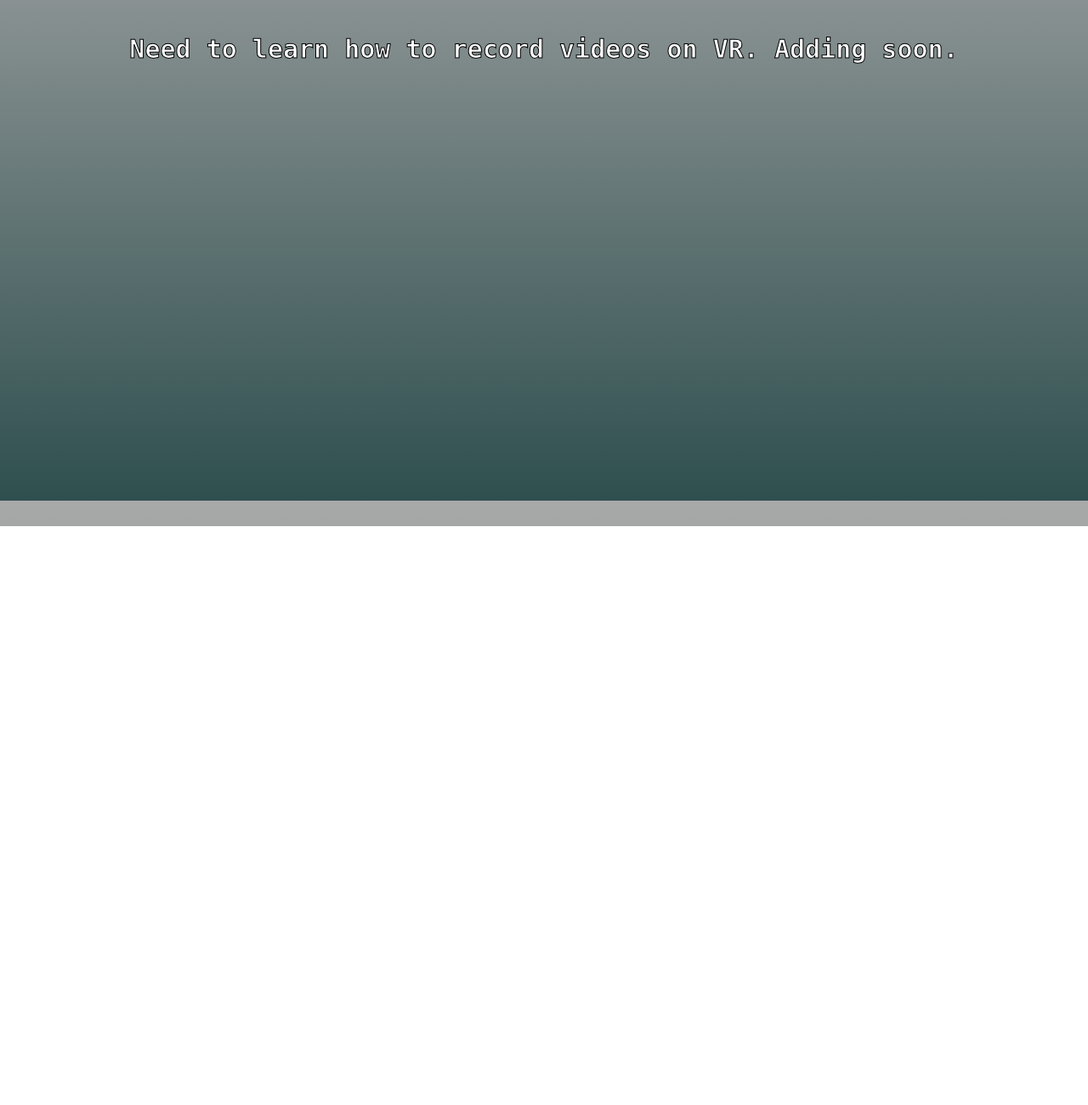
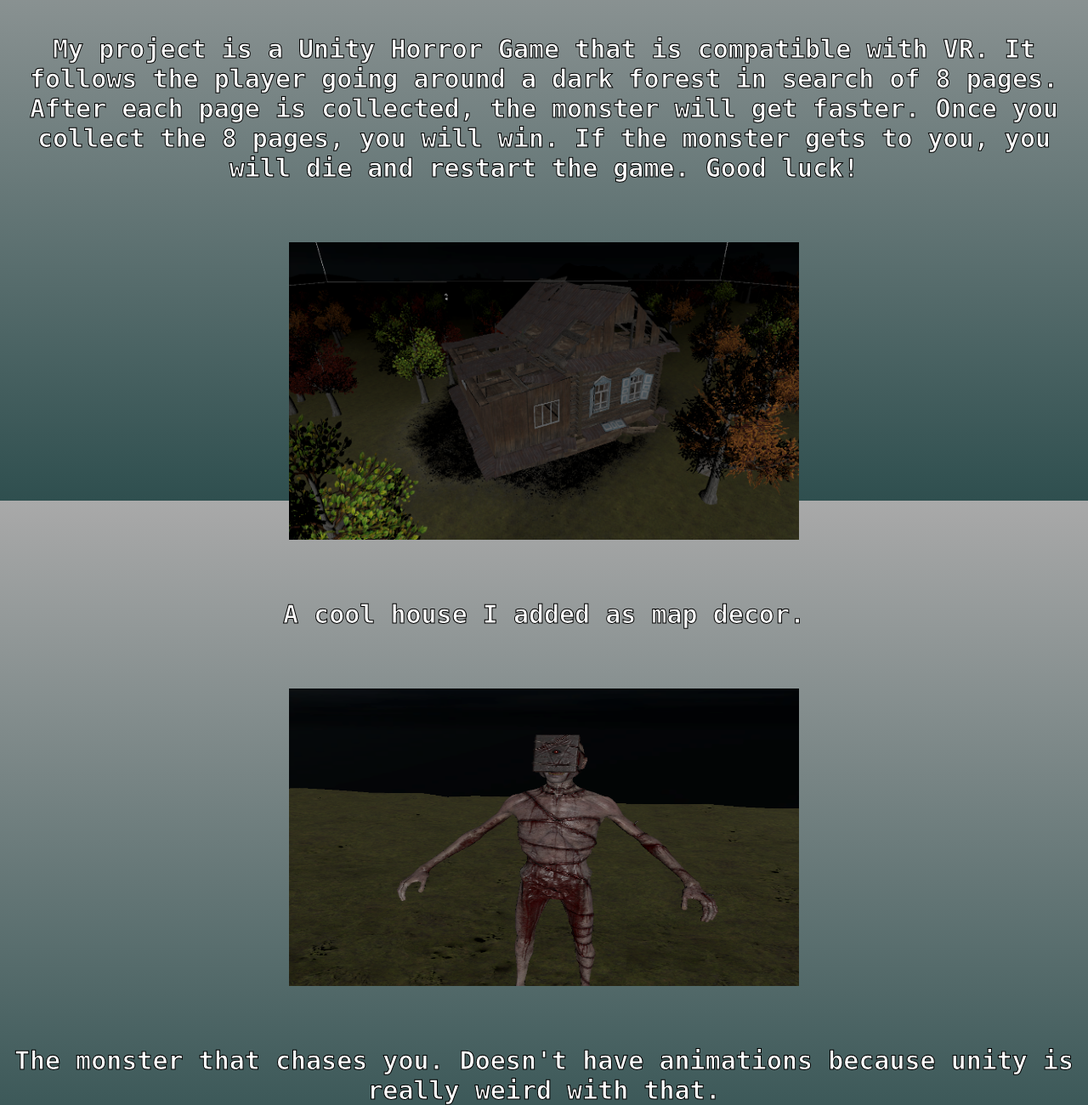
Before and after one commit to hamiziqbal/hamiziqbal.github.io, a plain HTML site: page projects.html in a window 1280 px wide. Shown: the part 211-1511 px from the top of the page at 85% size. Before the commit the page ends 830 px from the top, so only its background shows below. Drawn offline with Linux system fonts and the light colour scheme.

Commit message:
Added images and description

```diff
--- a/projects.html
+++ b/projects.html
@@ -16,6 +16,10 @@
         <li id = "navLI"><a href = "projectDev.html">Project Development</a></li>
         <li id = "navLI"><a href = "projects.html">Final Project</a></li>
     </ul>
-    <h6> Need to learn how to record videos on VR. Adding soon.</h6>
+    <h6> My project is a Unity Horror Game that is compatible with VR. It follows the player going around a dark forest in search of 8 pages. After each page is collected, the monster will get faster. Once you collect the 8 pages, you will win. If the monster gets to you, you will die and restart the game. Good luck!</h6>
+    <img src = "house.png">
+    <h6> A cool house I added as map decor.</h6>
+    <img src = "monster.png">
+    <h6> The monster that chases you. Doesn't have animations because unity is really weird with that.</h6>
   </body>
 </html>
```
Also changed, not shown: house.png (added), monster.png (added).
